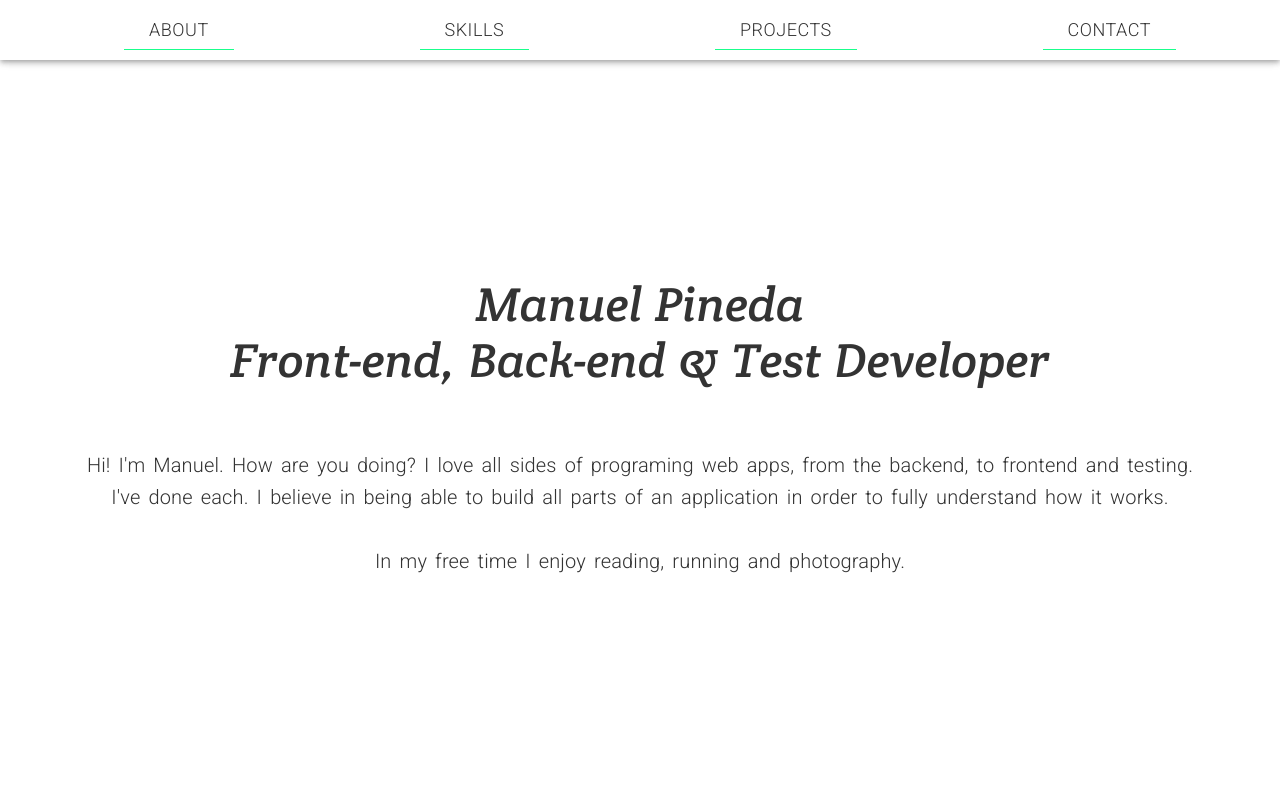
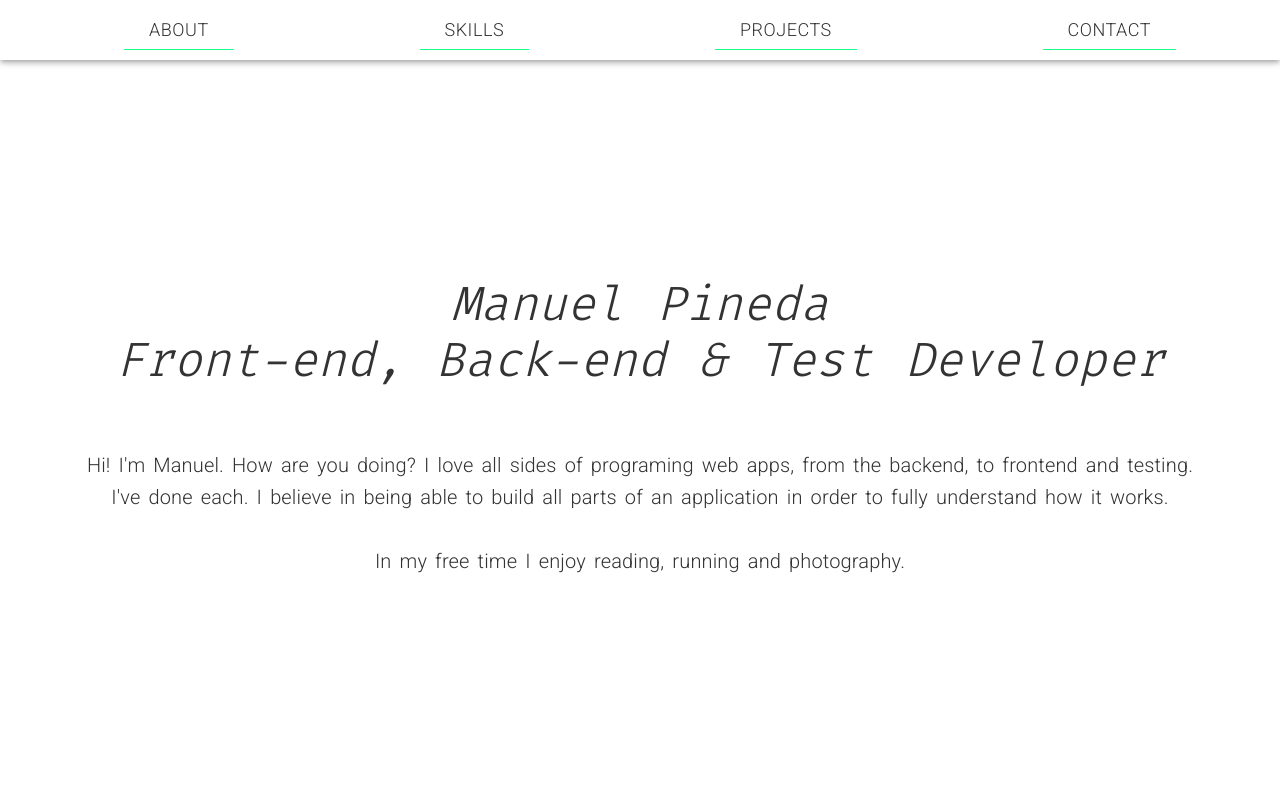
Before and after one commit to manuel12/personal-portfolio-page, a React (Create React App) app in the folder react-portfolio/: page / in a window 1280 px wide. Shown: the top 800 px of the page. Built offline with nearby package versions, Linux system fonts and the light colour scheme.

Commit message:
Replaced hard coded font familty with main font variable.

```diff
--- a/react-portfolio/src/components/Home/styles.css
+++ b/react-portfolio/src/components/Home/styles.css
@@ -19,7 +19,7 @@
   position: relative;
   top: 60px;
   /* font-family: 'Permanent Marker', cursive !important;  */
-  font-family: 'Crete Round', serif !important;
+  font-family: var(--main-font) !important;
   font-style: italic;
   color: var(--font-color);
 }
```
